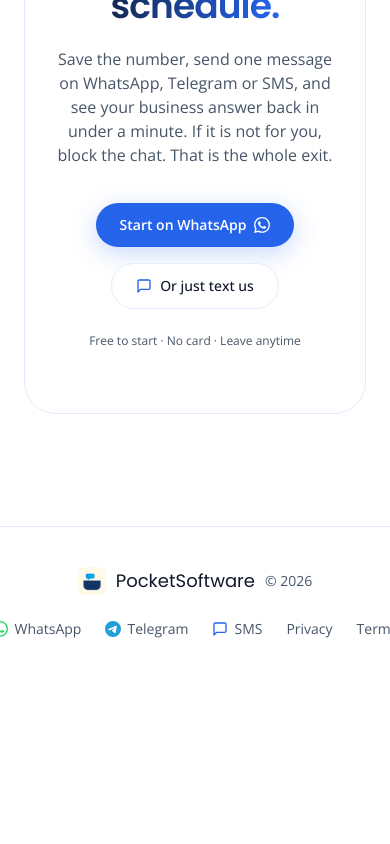
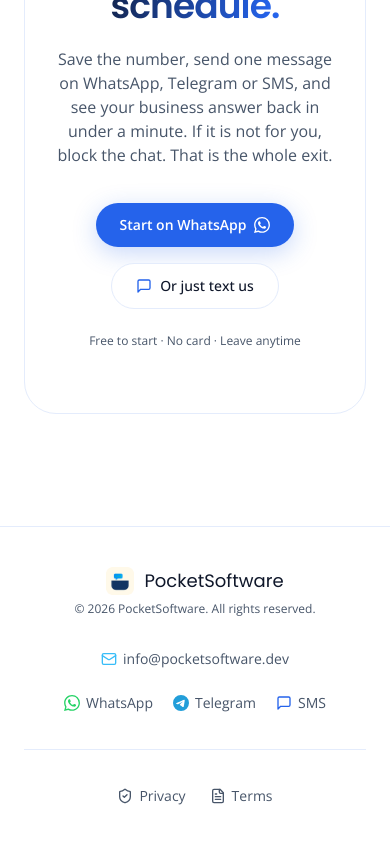
Before and after one commit to Foday-Sall/pocketsoftware, a React (Vite) app: page / in a window 390 px wide. Shown: the part 10035-10879 px from the top of the page. Before the commit the page ends 10714 px from the top, so only its background shows below. Built offline with nearby package versions, Linux system fonts and the light colour scheme.

Commit message:
Footer restructure: contact email, tap-sized links, mobile-safe rows

```diff
--- a/src/sections/Footer.tsx
+++ b/src/sections/Footer.tsx
@@ -1,27 +1,62 @@
 import { WhatsAppIcon, TelegramIcon } from '../components/icons';
-import { MessageSquare } from 'lucide-react';
+import { MessageSquare, Mail, ShieldCheck, FileText } from 'lucide-react';
+
+const channelLinks = [
+  { href: '#', label: 'WhatsApp', icon: <WhatsAppIcon className="h-4 w-4 text-wagreen" /> },
+  { href: '#', label: 'Telegram', icon: <TelegramIcon className="h-4 w-4 text-[#229ED9]" /> },
+  { href: '#', label: 'SMS', icon: <MessageSquare className="h-4 w-4 text-honey" /> },
+];
+
+const legalLinks = [
+  { href: '#', label: 'Privacy', icon: <ShieldCheck className="h-4 w-4" /> },
+  { href: '#', label: 'Terms', icon: <FileText className="h-4 w-4" /> },
+];
 
 export default function Footer() {
   return (
     <footer className="border-t border-cardline">
-      <div className="mx-auto flex max-w-6xl flex-col items-center justify-between gap-6 px-6 py-10 text-sm text-fog md:flex-row">
+      <div className="mx-auto flex max-w-6xl flex-col gap-6 px-6 py-10 text-sm text-fog">
+        {/* Top row: brand | contact */}
+        <div className="flex flex-col items-center gap-8 md:flex-row md:items-start md:justify-between">
+          {/* Brand block */}
+          <div className="flex flex-col items-center gap-1.5 md:items-start">
             <div className="flex items-center gap-2.5">
               <img src="/logo-64.png" alt="PocketSoftware logo" className="h-7 w-7 rounded-md" />
               <span className="font-display text-lg text-paper">PocketSoftware</span>
-          <span className="text-fog">© 2026</span>
             </div>
-        <div className="flex items-center gap-6">
-          <a href="#" className="flex items-center gap-1.5 transition-colors hover:text-paper">
-            <WhatsAppIcon className="h-4 w-4 text-wagreen" /> WhatsApp
+            <span className="text-xs text-fog">© 2026 PocketSoftware. All rights reserved.</span>
+          </div>
+
+          {/* Contact block */}
+          <div className="flex flex-col items-center gap-3 md:items-end">
+            <a
+              href="mailto:info@pocketsoftware.dev"
+              className="flex items-center gap-1.5 transition-colors hover:text-paper"
+            >
+              <Mail className="h-4 w-4 text-sky-400" />
+              info@pocketsoftware.dev
             </a>
-          <a href="#" className="flex items-center gap-1.5 transition-colors hover:text-paper">
-            <TelegramIcon className="h-4 w-4 text-[#229ED9]" /> Telegram
+            {/* Channels row wraps gracefully on small screens */}
+            <div className="flex flex-wrap items-center justify-center gap-x-5 gap-y-2">
+              {channelLinks.map((c) => (
+                <a key={c.label} href={c.href} className="flex min-h-11 items-center gap-1.5 transition-colors hover:text-paper">
+                  {c.icon} {c.label}
                 </a>
-          <a href="#" className="flex items-center gap-1.5 transition-colors hover:text-paper">
-            <MessageSquare className="h-4 w-4 text-honey" /> SMS
+              ))}
+            </div>
+          </div>
+        </div>
+
+        {/* Divider */}
+        <div className="h-px w-full bg-cardline" />
+
+        {/* Bottom row: legal links own row, larger tap targets, wrap on mobile */}
+        <div className="flex flex-wrap items-center justify-center gap-x-6 gap-y-2 md:justify-start">
+          {legalLinks.map((l) => (
+            <a key={l.label} href={l.href} className="flex min-h-11 items-center gap-1.5 transition-colors hover:text-paper">
+              {l.icon} {l.label}
             </a>
-          <a href="#" className="transition-colors hover:text-paper">Privacy</a>
-          <a href="#" className="transition-colors hover:text-paper">Terms</a>
+          ))}
         </div>
       </div>
     </footer>
```
Lines whose indentation alone changed are shown as unchanged.
